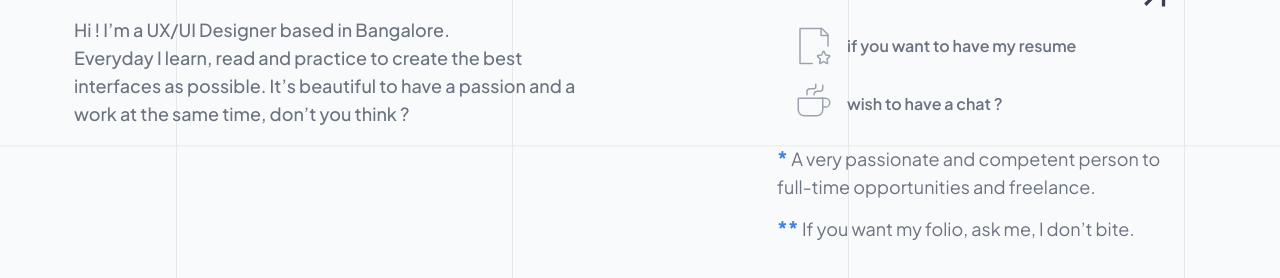
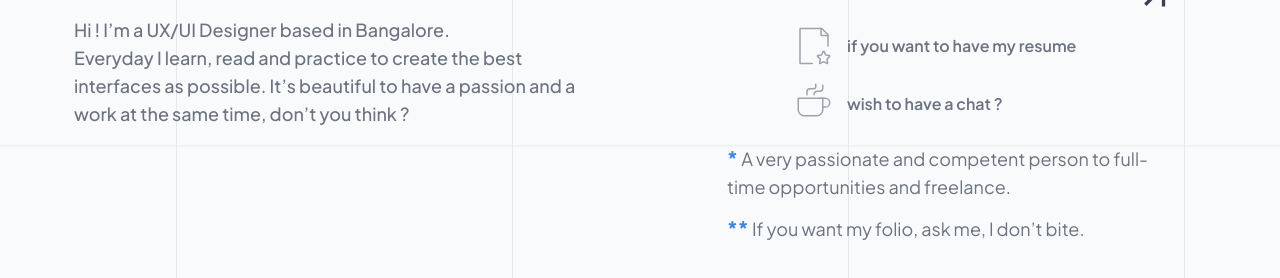
Before and after one commit to notchbotch/notchbotch.github.io, a website built with Parcel: page index.html in a window 1280 px wide. Shown: the part 536-814 px from the top of the page. Built offline with nearby package versions, Linux system fonts and the light colour scheme.

Commit message:
301 index.css

```diff
--- a/index.css
+++ b/index.css
@@ -298,7 +298,7 @@ a:hover {
   align-items: flex-start;
   justify-content: flex-start;
   gap: var(--gap-xs);
-  margin-left: 100px; /* Adjust this value as needed */
+  margin-left: 50px; /* Adjust this value as needed */
 }
 .frame-wrapper1 {
   width: 501px;
```
